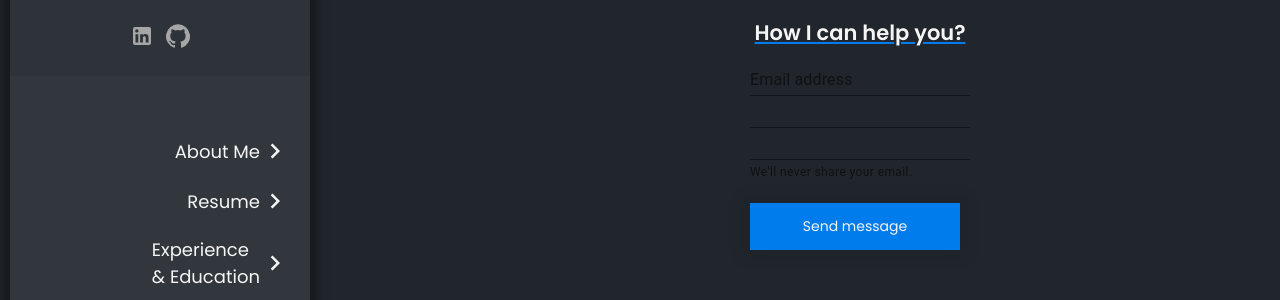
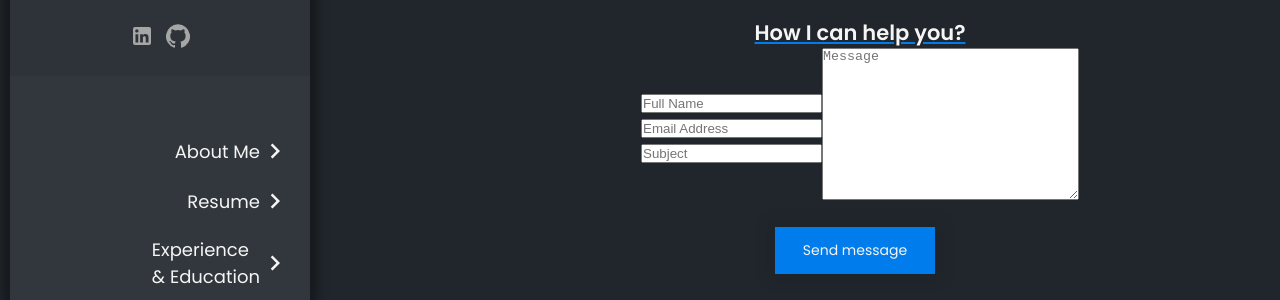
Before and after one commit to Jocalu/portfolio, a React (Create React App) app in the folder portfolio-cv/: page /contact in a window 1280 px wide. Shown: the part 263-563 px from the top of the page. Built offline with nearby package versions, Linux system fonts and the light colour scheme.

Commit message:
Add formcontrol contact

```diff
--- a/portfolio-cv/src/pages/contact/Contact.jsx
+++ b/portfolio-cv/src/pages/contact/Contact.jsx
@@ -3,9 +3,9 @@ import './Contact.scss';
 import PhoneIphoneIcon from '@material-ui/icons/PhoneIphone';
 import MailOutlined from '@material-ui/icons/MailOutlined';
 import LinkedInIcon from '@material-ui/icons/LinkedIn';
-import {
+/* import {
   FormControl, InputLabel, Input, FormHelperText,
-} from '@material-ui/core';
+} from '@material-ui/core'; */
 import information from '../../constants/information-jose';
 
 export default function Contact() {
@@ -52,7 +52,25 @@ export default function Contact() {
 
         <h3>How I can help you?</h3>
 
-        <FormControl>
+        <div className="formcontrol">
+          <div className="inputs">
+            <label htmlFor="fullname">
+              <input type="text" name="fullname" className="fullname" placeholder="Full Name" />
+            </label>
+            <label htmlFor="email-address">
+              <input type="text" name="email-address" className="email-address" placeholder="Email Address" />
+            </label>
+            <label htmlFor="subject">
+              <input type="text" name="subject" className="subject" placeholder="Subject" />
+            </label>
+          </div>
+          <label htmlFor="message">
+            <textarea name="message" id="message" cols="30" rows="10" placeholder="Message" />
+          </label>
+        </div>
+        <input type="submit" className="btn btn--blue" value="Send message" />
+
+        {/*    <FormControl>
           <InputLabel htmlFor="my-input">Email address</InputLabel>
           <Input id="my-input" aria-describedby="my-helper-text" />
           <Input id="my-input" aria-describedby="my-helper-text" />
@@ -61,7 +79,7 @@ export default function Contact() {
 
           <input type="submit" className="btn btn--blue" value="Send message" />
         </FormControl>
-
+ */}
       </section>
     </main>
 
--- a/portfolio-cv/src/pages/contact/Contact.scss
+++ b/portfolio-cv/src/pages/contact/Contact.scss
@@ -62,6 +62,14 @@
       }
     }
 
+    .formcontrol {
+      @include flex(row, center, center);
+
+      .inputs {
+        @include flex(column, center, center);
+      }
+    }
+
     .btn {
       a {
         text-decoration: none;
```
